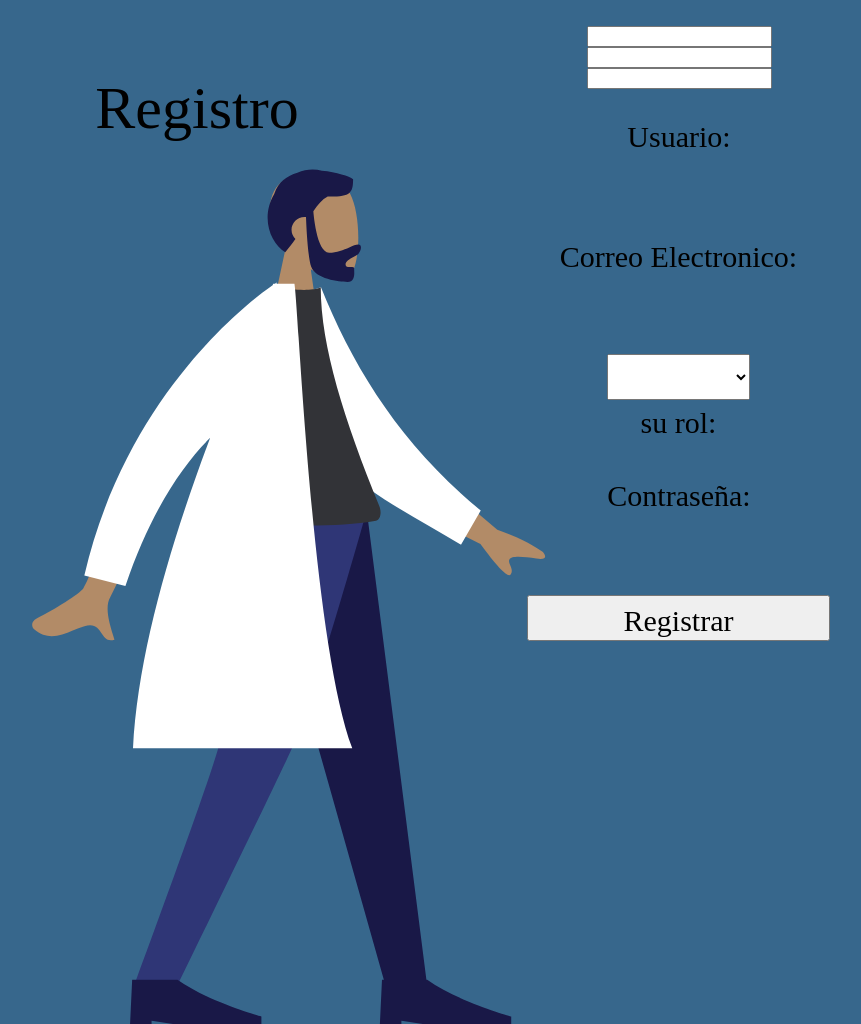
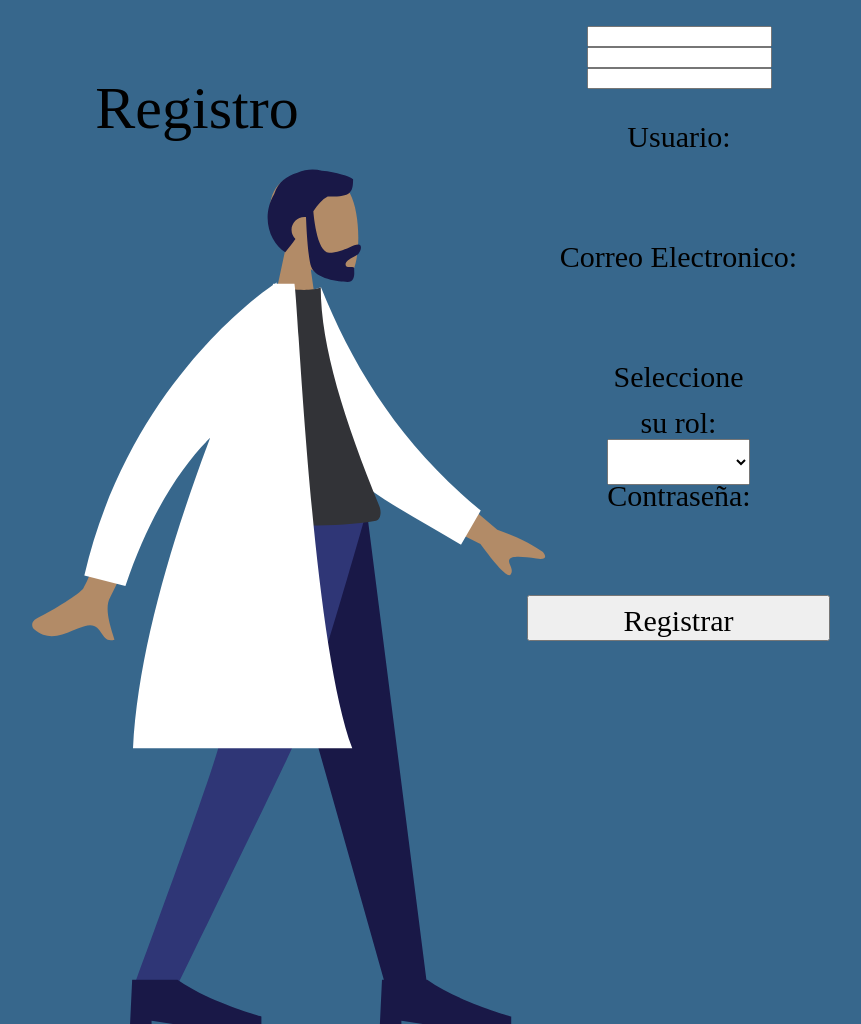
Before and after one commit to IvanHam20/wdib, a Flask app: page /registro in a window 1280 px wide; the page is wider, and only the part inside the window is pictured. Shown: the top 1024 px of that part, without its empty margins (49-910 px from the left). Run offline with Flask 2, Linux system fonts and the light colour scheme; tables that the repository leaves empty or names only in its code hold one stand-in row (values such as "Sample post"); parts of the project's set-up code (start-up, migrations or seed data) failed here and were passed over; some libraries are stand-ins or nearby versions.

Commit message:
add push

```diff
--- a/static/css/style.css
+++ b/static/css/style.css
@@ -139,6 +139,14 @@
     color: #000000;
 }
 
+.Rrol{
+    position: absolute;
+    width: 143px;
+    height: 46px;
+    left: 648px;
+    top: 431px;
+}
+
 .usuario{
     position: absolute;
     width: 106px;
--- a/templates/registro.html
+++ b/templates/registro.html
@@ -15,7 +15,7 @@
 
             <div>
                 <label class="rol">Seleccione su rol:</label>
-                <select class="rol" name= "rol">
+                <select class="Rrol" name= "rol">
                     <option value="0">           </option>
                     {% for rol in rol %}
                     <option value="{{rol.id_rol}}">{{ rol.nom_rol}}</option>
```
